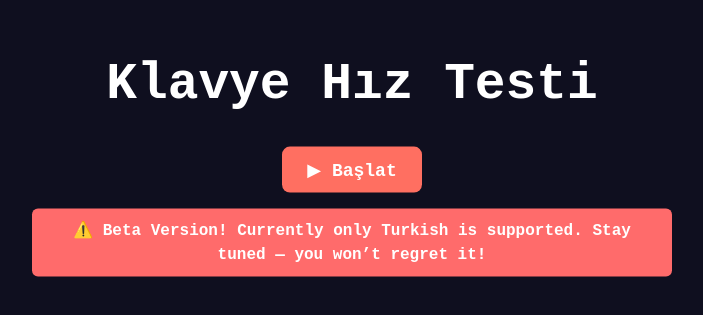
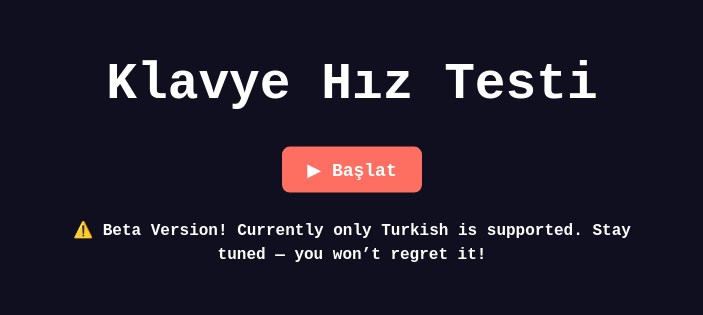
Before and after one commit to huseyin-kadioglu/10fatfingers, a React (Vite) app: page / in a window 1280 px wide. Shown: the part 245-560 px from the top of the page, without its empty margins (288-991 px from the left). Built offline with nearby package versions, Linux system fonts and the light colour scheme.

Commit message:
beta version comm

```diff
--- a/src/App.css
+++ b/src/App.css
@@ -19,7 +19,6 @@ body {
   text-align: center;
   font-size: 16px;
   color: #fff;
-  background-color: #ff6b6b;
   padding: 10px 15px;
   border-radius: 6px;
   margin-bottom: 12px;
```
